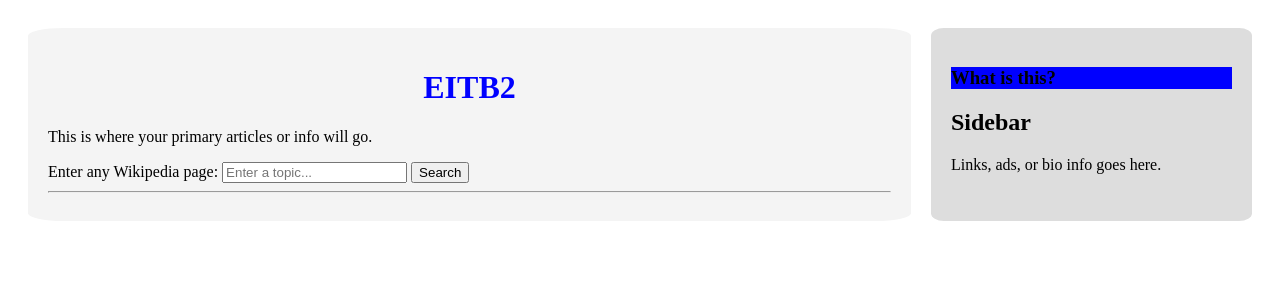
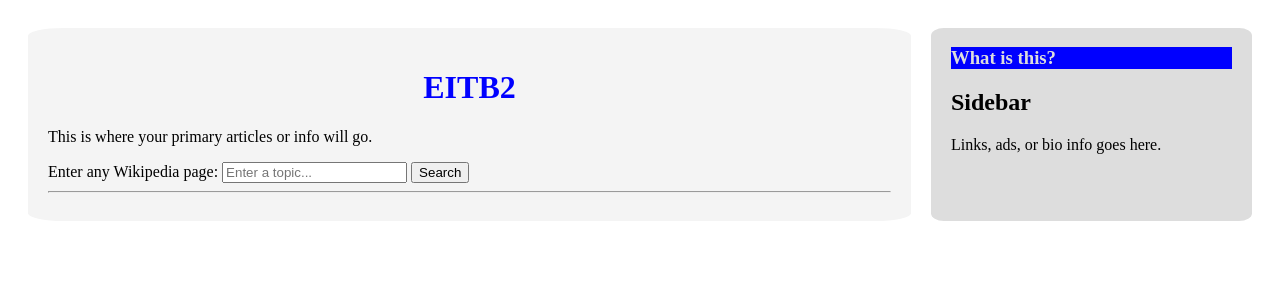
Before and after one commit to bobBillyus/EITB2, a Flask app: page / in a window 1280 px wide. Shown: the top 300 px of the page. Run offline with Flask 3, Linux system fonts and the light colour scheme; parts of the project's set-up code (start-up, migrations or seed data) failed here and were passed over.

Commit message:
titlebar changes

```diff
--- a/static/css/style.css
+++ b/static/css/style.css
@@ -22,6 +22,7 @@ h1 {
   padding: 20px;
   min-width: 200px;
   border-radius: 4%;
+  padding-top: 0;
 }
 
 /* Responsive Design: Stack them on mobile */
@@ -32,6 +33,8 @@ h1 {
 }
 
 .titlebar {
+    margin-top: 0;
     background-color: blue;
     min-width: 200px;
+    color:#ddd;
 }
```
